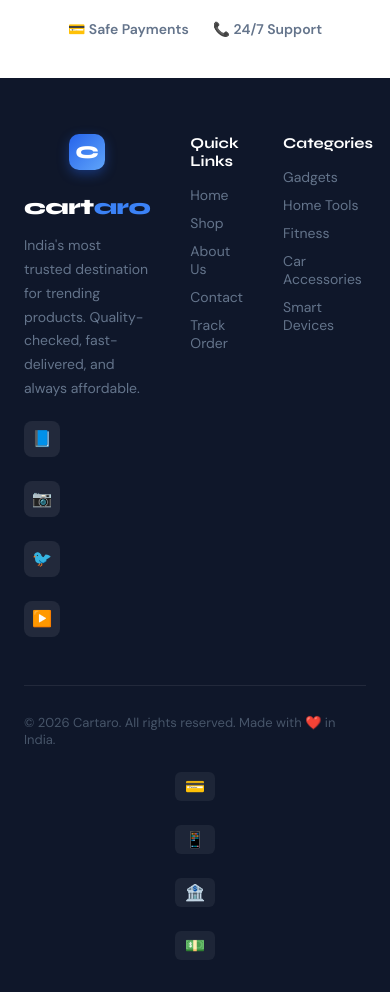
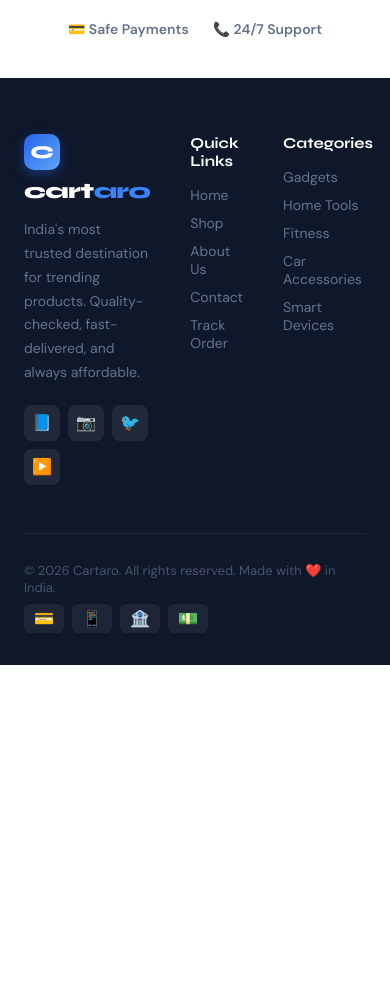
Before and after one commit to Git-Abh/cartaro-store, a React (Create React App) app: page / in a window 390 px wide. Shown: the part 6640-7632 px from the top of the page. After the commit the page ends 7305 px from the top, so only its background shows below. Built offline with nearby package versions, Linux system fonts and the light colour scheme.

Commit message:
fix: footer icons and stats grid on mobile

```diff
--- a/src/styles.css
+++ b/src/styles.css
@@ -135,3 +135,32 @@
     grid-template-columns: 1fr 1fr !important;
   }
 }
+
+/* ── FOOTER & ICON FIXES ── */
+@media (max-width: 768px) {
+  /* Fix social icons - show in a row */
+  footer [style*="display: flex"][style*="gap"] {
+    flex-direction: row !important;
+    flex-wrap: wrap !important;
+    gap: 8px !important;
+  }
+
+  /* Fix stats - force 2x2 grid */
+  [style*="justifyContent: \"center\""][style*="flexWrap: \"wrap\""] {
+    display: grid !important;
+    grid-template-columns: 1fr 1fr !important;
+    gap: 20px !important;
+    padding: 0 16px !important;
+  }
+
+  /* Fix navbar icons row */
+  nav [style*="display: flex"][style*="marginLeft"] {
+    flex-direction: row !important;
+    gap: 4px !important;
+  }
+
+  /* Fix FAQ plus icon position */
+  [style*="Are there any"] {
+    flex-direction: row !important;
+  }
+}
```
